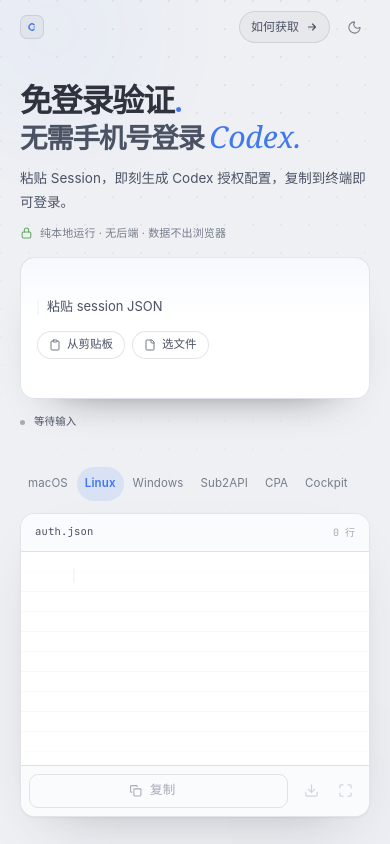
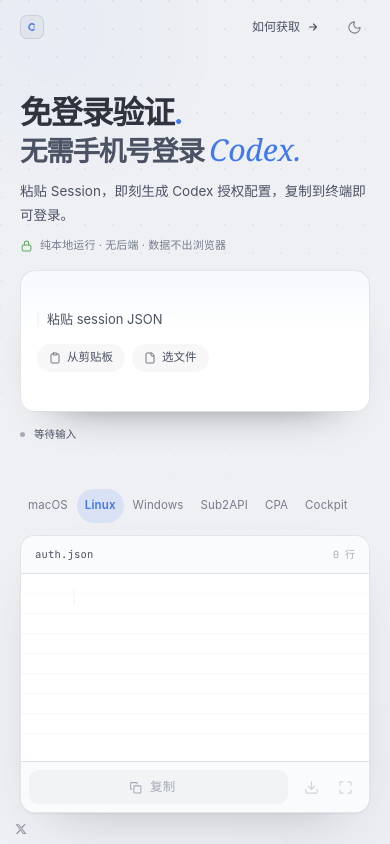
Before and after one commit to shaoao/codex-auth, a plain HTML site: page index.html in a window 390 px wide. Drawn offline with Linux system fonts and the light colour scheme.

Commit message:
feat: Vercel 访问量统计、取消自动聚焦、按钮去描边、左下角 X 入口

```diff
--- a/index.html
+++ b/index.html
@@ -4,7 +4,7 @@
 <meta charset="utf-8">
 <meta name="viewport" content="width=device-width, initial-scale=1, viewport-fit=cover">
 <meta name="color-scheme" content="dark light">
-<meta http-equiv="Content-Security-Policy" content="default-src 'none'; script-src 'unsafe-inline'; style-src 'unsafe-inline'; img-src data:; font-src data:; connect-src 'none'; base-uri 'none'; form-action 'none'">
+<meta http-equiv="Content-Security-Policy" content="default-src 'none'; script-src 'self' 'unsafe-inline'; style-src 'unsafe-inline'; img-src data:; font-src data:; connect-src 'self' https://vitals.vercel-insights.com; base-uri 'none'; form-action 'none'">
 <meta name="referrer" content="no-referrer">
 <meta name="theme-color" id="themeColor" content="#1e2227">
 <title>Codex Auth · 粘贴 Session 生成 Codex 授权配置</title>
@@ -161,6 +161,14 @@ svg{display:block}
   mask-image:radial-gradient(130% 95% at 50% 0%,#000 18%,transparent 76%);
 }
 
+.xlink{
+  position:absolute;left:clamp(14px,2.2vw,28px);bottom:clamp(12px,1.8vh,20px);
+  display:grid;place-items:center;width:30px;height:30px;border-radius:50%;
+  color:var(--ink-3);opacity:.92;z-index:5;
+  transition:color .25s var(--ease),background-color .25s var(--ease),transform .25s var(--ease);
+}
+.xlink:hover{color:var(--ink);opacity:1;background:var(--wash);transform:translateY(-2px)}
+.xlink svg{width:13.5px;height:13.5px}
 .frame{
   position:relative;z-index:1;
   max-width:1240px;margin:0 auto;
@@ -188,13 +196,13 @@ svg{display:block}
 @keyframes ping{0%{transform:scale(.5);opacity:.6}70%,100%{transform:scale(2);opacity:0}}
 
 .gbtn{
-  display:inline-flex;align-items:center;gap:7px;height:32px;padding:0 13px;
-  border:1px solid var(--rule);border-radius:999px;
+  display:inline-flex;align-items:center;gap:7px;height:32px;padding:0 12px;
+  border:0;border-radius:999px;
   font-size:12.5px;color:var(--ink-2);white-space:nowrap;
-  background:var(--wash);
-  transition:color .25s var(--ease),border-color .25s var(--ease),background-color .25s var(--ease),transform .2s var(--ease);
-}
-.gbtn:hover{color:var(--ink);border-color:var(--ink-4);background:var(--wash-2);transform:translateY(-1px)}
+  background:transparent;
+  transition:color .25s var(--ease),background-color .25s var(--ease),transform .2s var(--ease);
+}
+.gbtn:hover{color:var(--ink);background:var(--wash-2);transform:translateY(-1px)}
 .gbtn:active{transform:scale(.97)}
 .gbtn svg{width:12px;height:12px;transition:transform .3s var(--ease)}
 .gbtn:hover svg{transform:translateX(2px)}
@@ -287,12 +295,12 @@ svg{display:block}
 @keyframes blink{0%,49%{opacity:1}50%,100%{opacity:.06}}
 .we-btns{display:flex;align-items:center;gap:7px;pointer-events:auto}
 .mini{
-  display:inline-flex;align-items:center;gap:6px;height:28px;padding:0 11px;
-  border:1px solid var(--rule);border-radius:999px;background:var(--bg-3);
+  display:inline-flex;align-items:center;gap:6px;height:28px;padding:0 12px;
+  border:0;border-radius:999px;background:var(--wash);
   font-size:11.5px;color:var(--ink-2);
-  transition:border-color .2s,color .2s,transform .18s var(--ease),background-color .2s;
-}
-.mini:hover{border-color:var(--accent);color:var(--ink);transform:translateY(-1px)}
+  transition:color .2s,transform .18s var(--ease),background-color .2s;
+}
+.mini:hover{color:var(--ink);background:var(--wash-2);transform:translateY(-1px)}
 .mini:active{transform:scale(.97)}
 .mini svg{width:12px;height:12px;opacity:.8}
 
@@ -461,7 +469,7 @@ svg{display:block}
 }
 .btn-copy:hover:not(:disabled){filter:brightness(1.08);transform:translateY(-1px)}
 .btn-copy:active:not(:disabled){transform:scale(.985)}
-.btn-copy:disabled{background:transparent;color:var(--ink-4);border:1px solid var(--rule);font-weight:500}
+.btn-copy:disabled{background:var(--wash);color:var(--ink-4);border:0;font-weight:500}
 .btn-copy::after{
   content:'';position:absolute;inset:0;border-radius:inherit;
   box-shadow:0 0 0 0 var(--glow);opacity:0;
@@ -558,12 +566,12 @@ html.theming *::after{
 }
 .pane-bar{flex:0 0 auto;height:56px;display:flex;align-items:center;justify-content:space-between}
 .back{
-  display:inline-flex;align-items:center;gap:8px;height:34px;padding:0 14px;
-  border-radius:999px;border:1px solid var(--rule);color:var(--ink-2);font-size:12.5px;
-  background:var(--wash);
-  transition:color .25s,border-color .25s,transform .3s var(--ease),background-color .25s;
-}
-.back:hover{color:var(--ink);border-color:var(--ink-4);transform:translateX(-3px)}
+  display:inline-flex;align-items:center;gap:8px;height:34px;padding:0 12px;
+  border-radius:999px;border:0;color:var(--ink-2);font-size:12.5px;
+  background:transparent;
+  transition:color .25s,transform .3s var(--ease),background-color .25s;
+}
+.back:hover{color:var(--ink);background:var(--wash-2);transform:translateX(-3px)}
 .back svg{width:13px;height:13px}
 
 .pane-body{flex:1 1 auto;display:flex;flex-direction:column;justify-content:center;min-height:0}
@@ -631,6 +639,8 @@ body.view-guide .frame{transform:scale(.985);opacity:.4}
   :root{--hero:clamp(32px,4.5vw,50px)}
 }
 @media (max-width:940px){
+  .xlink{left:10px;bottom:4px;width:22px;height:22px;opacity:.8}
+  .xlink svg{width:12px;height:12px}
   .frame{grid-template-rows:auto auto;min-height:100dvh;height:auto}
   .bar{height:54px}
   .main{grid-template-columns:minmax(0,1fr);gap:clamp(20px,3vh,28px);padding:clamp(14px,2.6vh,26px) 0 26px}
@@ -639,7 +649,7 @@ body.view-guide .frame{transform:scale(.985);opacity:.4}
   .readout{margin-top:8px}
   .hero{margin-bottom:12px}
   .privacy{margin-top:10px;font-size:11px}
-  .sheet{flex:0 0 auto;height:clamp(250px,36vh,360px);min-height:230px}
+  .sheet{flex:0 0 auto;height:clamp(240px,33vh,352px);min-height:228px}
   .hero .hl2{font-size:.86em}
   .pane-title{font-size:clamp(32px,8vw,48px)}
 }
@@ -800,6 +810,10 @@ body.view-guide .frame{transform:scale(.985);opacity:.4}
 
   </main>
 
+  <a class="xlink" href="https://x.com/woaiwr" target="_blank" rel="noopener noreferrer" aria-label="X · @woaiwr">
+    <svg viewBox="0 0 24 24" fill="currentColor" aria-hidden="true"><path d="M18.244 2.25h3.308l-7.227 8.26 8.502 11.24H16.17l-5.214-6.817L4.99 21.75H1.68l7.73-8.835L1.254 2.25H8.08l4.713 6.231zm-1.161 17.52h1.833L7.084 4.126H5.117z"/></svg>
+  </a>
+
   <div class="veil" id="veil"></div>
 </div>
 
@@ -857,6 +871,12 @@ setTimeout(function () {
   }
 }, 2600);
 </script>
+
+<!-- Vercel Web Analytics：仅在 Vercel 上生效，其它静态托管会静默 404，不影响功能 -->
+<script>
+  window.va = window.va || function () { (window.vaq = window.vaq || []).push(arguments); };
+</script>
+<script defer src="/_vercel/insights/script.js"></script>
 
 <script>
 /* ==========================================================================
@@ -1917,10 +1937,6 @@ setTimeout(function () {
     window.setTimeout(function () { placeMark(false); }, 300);
     window.addEventListener('resize', function () { placeMark(false); });
 
-    if (window.matchMedia('(pointer:fine)').matches && window.innerWidth > 900) {
-      el.token.focus({ preventScroll: true });
-    }
-
   }
 
   if (document.readyState === 'loading') {
```
Also changed, not shown: vercel.json, 1 other file.
